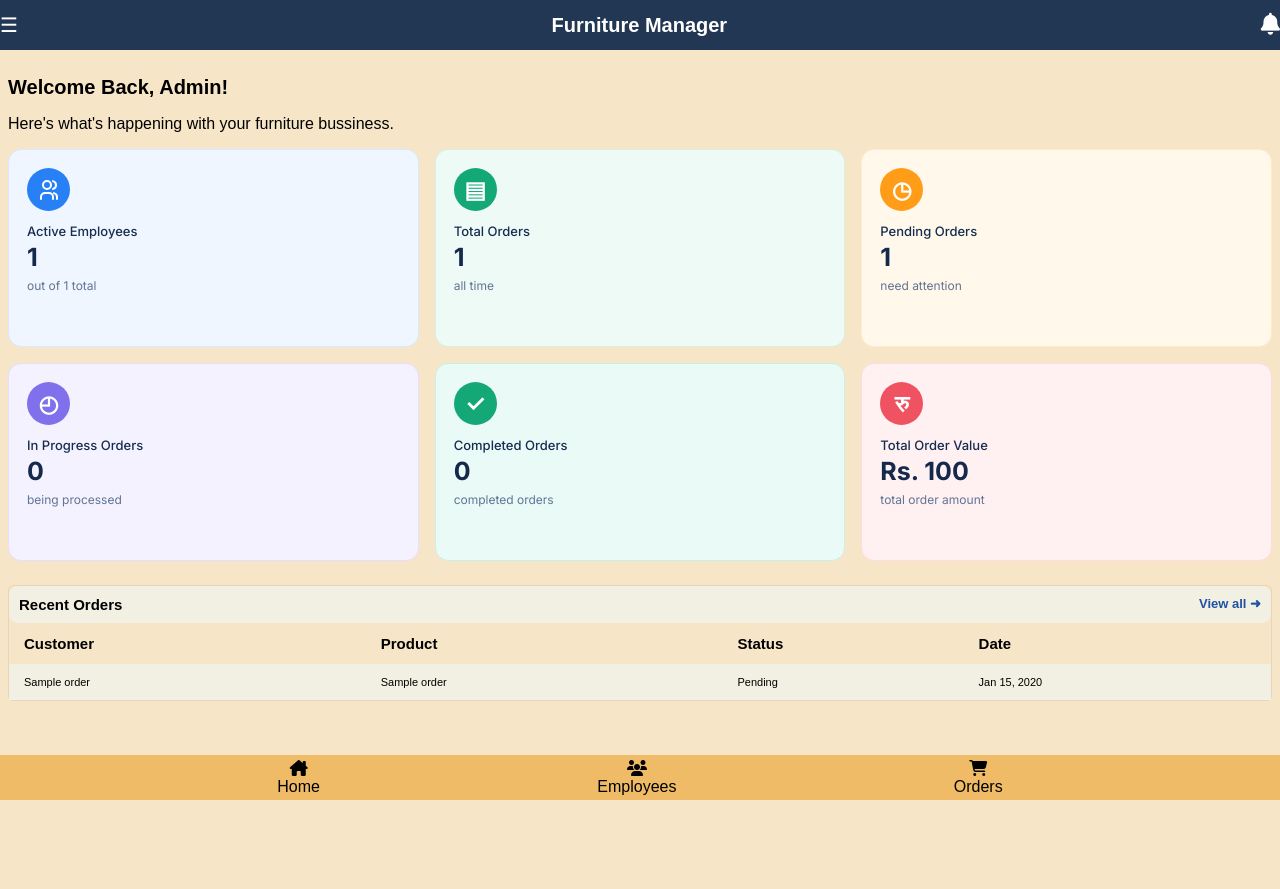
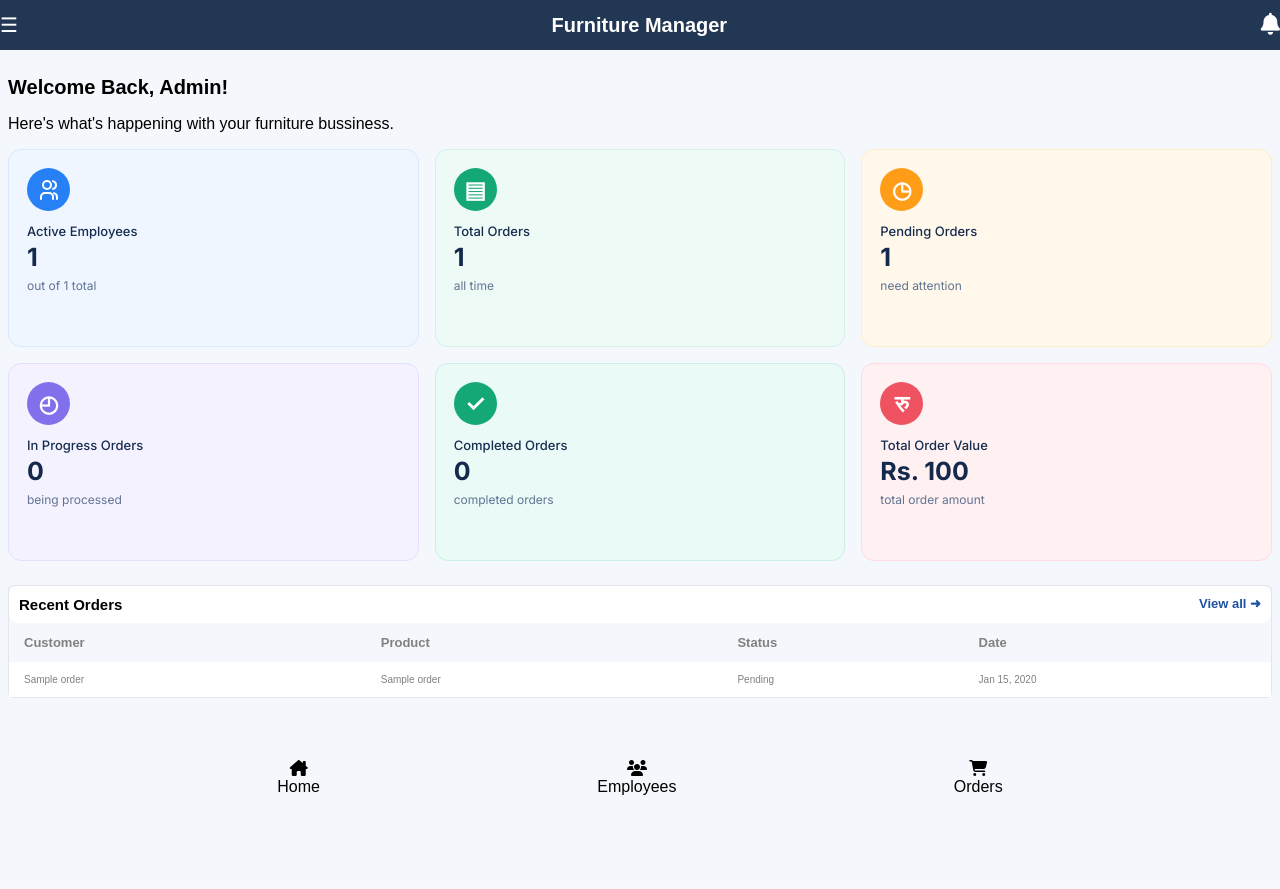
Before and after one commit to milanbk922-cmyk/Furniture-management, a Django app: page / in a window 1280 px wide. After the commit the page ends 795 px from the top, so only its background shows below. Run offline with Django 5.2, Linux system fonts and the light colour scheme; tables that the repository leaves empty hold one stand-in row (values such as "Sample post").

Commit message:
UI:background changed

```diff
--- a/furniture/static/css/style.css
+++ b/furniture/static/css/style.css
@@ -43,7 +43,7 @@ textarea {
 }
 
 body{
-    background-color:rgb(247 229 200);
+    background-color:#F4F8FC;
     margin:0px;
 }
 main{
@@ -63,7 +63,7 @@ main{
     align-items:center;
     width: 100%;
     height:45px;
-    background-color:rgb(239, 187, 103);
+    /* background-color:rgb(239, 187, 103); */
 }
 .div1,
 .div2,
@@ -237,10 +237,14 @@ button[name="edit_employee"]{
 }
 .ord_detail{
     font-size:16px;
-    background-color:rgb(254, 238, 222);
+    background-color:white;
     border-radius:8px;
     padding:8px 8px;
     padding-left:15px;
+}
+.edit_button{
+    text-decoration:none;
+    color:white;
 }
 
 /* employee edit */
@@ -248,13 +252,13 @@ button[name="edit_employee"]{
     display:flex;
     justify-content:space-between;
 }
-.edit_submit a{
+.a_cancel{
     text-decoration:none;
+    color:white;
 }
 .cancel{
     background-color:red;
     width:70px;
-    color:white;
     text-align:center;
     border-radius:10px;
     padding:5px 5px;
@@ -388,7 +392,7 @@ button[name="edit_employee"]{
     border-radius:5px;
 }
 .recent_orders{
-    background:rgb(241, 240, 226);
+    background:white;
     display:flex;
     justify-content:space-between;
     padding:10px;
@@ -399,9 +403,12 @@ button[name="edit_employee"]{
     font-weight:600;
 }
 .view_all{
-    color:#1f52a3;
     font-size:13px;
     font-weight:600;
+}
+.view_order{
+    text-decoration:none;
+    color:#1f52a3;
 }
 
 .row_header,.order_row{
@@ -417,9 +424,11 @@ button[name="edit_employee"]{
     overflow-wrap: anywhere;
 }
 .row_header{
-    font-size:15px;
+    font-size:13px;
+    color:gray;
 }
 .order_row{
-    background:rgb(241, 240, 226);
-    font-size:11px;
+    background:white;
+    color:grey;
+    font-size:10px;
 }
--- a/furniture/templates/employees/employee_detail.html
+++ b/furniture/templates/employees/employee_detail.html
@@ -46,11 +46,11 @@
     <label for="orders"><p><b>Total Orders </b></p></label>
     <p>&nbsp&nbsp&nbsp12<p>
 </section>
-<a href="{%url 'employee_edit' employee.pk %}">
 <button type="submit" name="edit_employee">
-    Edit Employee
+    <a href="{%url 'employee_edit' employee.pk %}" class="edit_button">
+        Edit Employee
+    </a>
 </button>
-</a>
 {%endblock%}
 {%block footer%}
 {%endblock%}
--- a/furniture/templates/home.html
+++ b/furniture/templates/home.html
@@ -74,7 +74,7 @@
 <div class="order_data">
     <div class="recent_orders">
         <div class="recent">Recent Orders</div>
-        <div class="view_all">View all &#10140;</div>
+        <div class="view_all"><a href="{%url 'order_list'%}" class="view_order">View all &#10140;</a></div>
     </div>
     <div class="row_header">
         <div><strong>Customer</strong></div>
--- a/furniture/templates/orders/order_detail.html
+++ b/furniture/templates/orders/order_detail.html
@@ -51,11 +51,11 @@
        {{order.notes}}
     </div>
 </section>
-<a href="{%url 'order_edit' order.pk %}">
 <button type="submit" name="edit_employee">
+    <a href="{%url 'order_edit' order.pk %}" class="edit_button">
     Edit Order
+    </a>
 </button>
-</a>
 {%endblock%}
 {%block footer%}
 {%endblock%}
--- a/furniture/templates/orders/order_edit.html
+++ b/furniture/templates/orders/order_edit.html
@@ -163,13 +163,11 @@
     </section>
     {% comment %} submit {% endcomment %}
     <div class="edit_submit">
-        <a href="{%url 'order_detail' order.pk%}">
         <div class="cancel">
-
+             <a href="{%url 'order_detail' order.pk%}" class="a_cancel">
              Cancel
-
+             </a>
         </div>
-        </a>
 
         <div class="save_changes">
             <button type="submit" class="save-button">
```
Also changed, not shown: furniture/templates/employees/employee_edit.html (+4 -5 lines).
